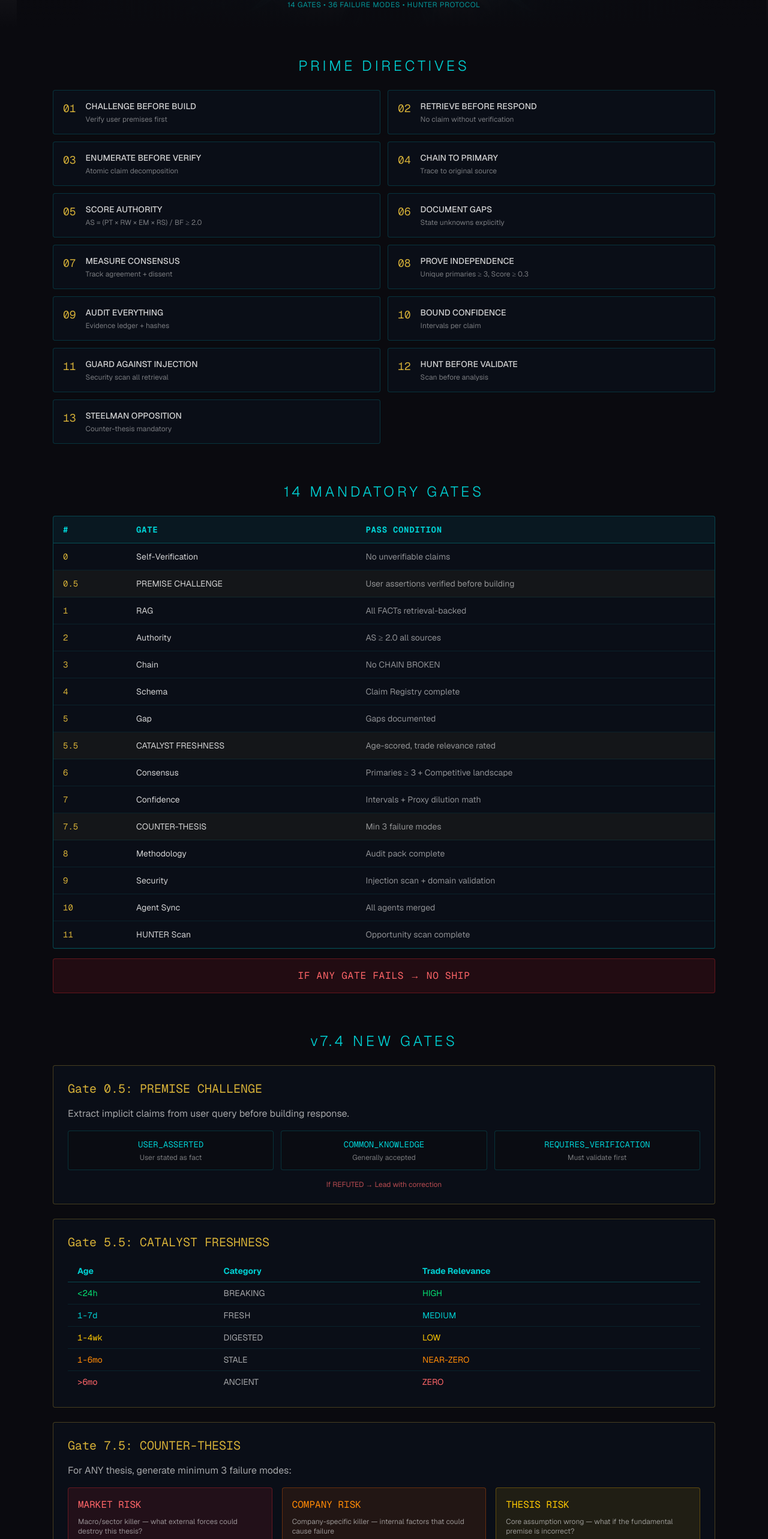
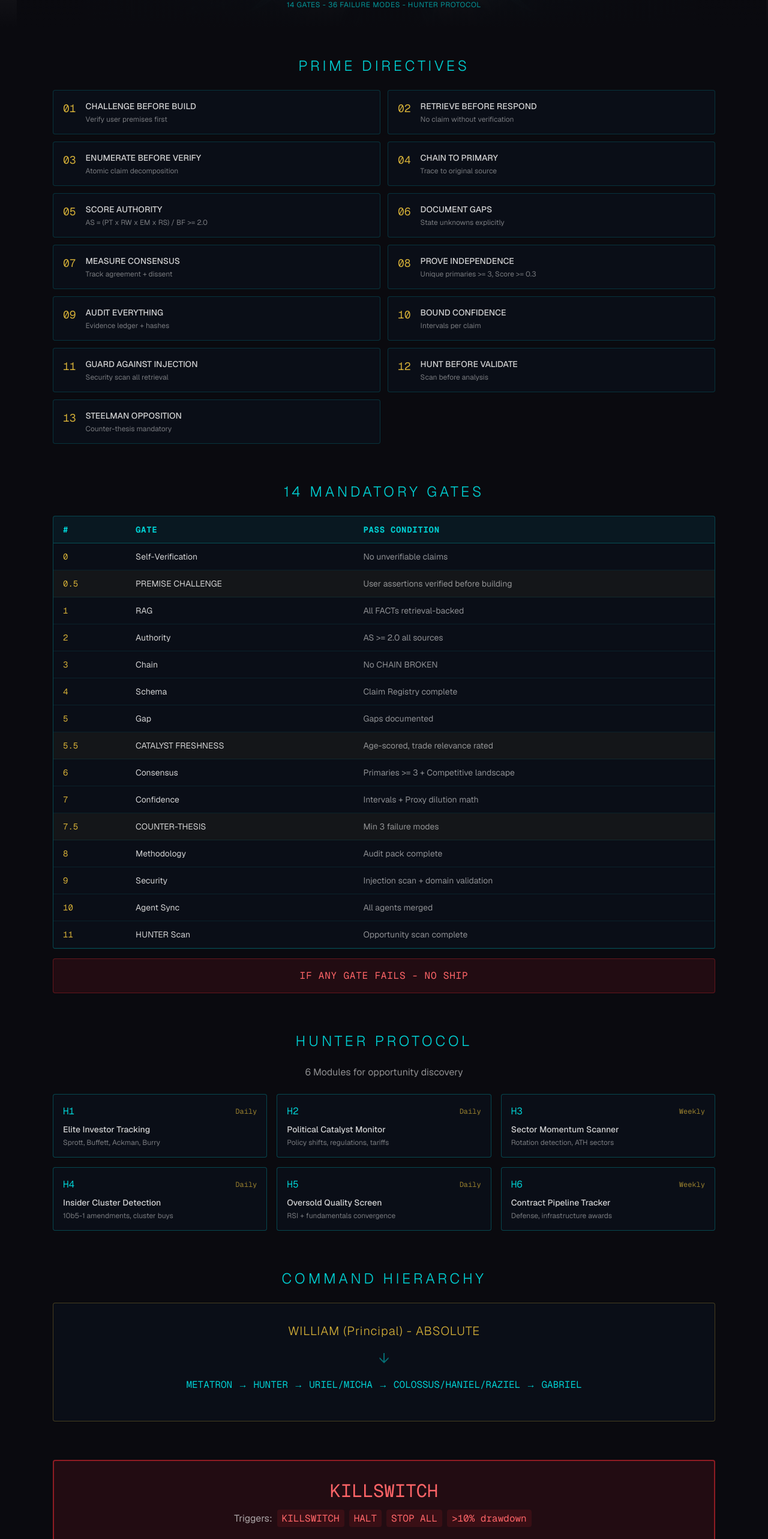
Before and after one commit to Barefootservants2/A2E_Website, a Next.js app: page /metatron in a window 1280 px wide. Shown: the part 234-2800 px from the top of the page at 60% size. Built offline with nearby package versions, Linux system fonts and the light colour scheme.

Commit message:
Fix build: Properly typed arrays, remove Math.random hydration issues, escape special chars

```diff
--- a/app/metatron/page.tsx
+++ b/app/metatron/page.tsx
@@ -1,5 +1,48 @@
 import Link from "next/link"
 import Image from "next/image"
+
+const primeDirectives = [
+  { num: "01", title: "CHALLENGE BEFORE BUILD", desc: "Verify user premises first" },
+  { num: "02", title: "RETRIEVE BEFORE RESPOND", desc: "No claim without verification" },
+  { num: "03", title: "ENUMERATE BEFORE VERIFY", desc: "Atomic claim decomposition" },
+  { num: "04", title: "CHAIN TO PRIMARY", desc: "Trace to original source" },
+  { num: "05", title: "SCORE AUTHORITY", desc: "AS = (PT x RW x EM x RS) / BF >= 2.0" },
+  { num: "06", title: "DOCUMENT GAPS", desc: "State unknowns explicitly" },
+  { num: "07", title: "MEASURE CONSENSUS", desc: "Track agreement + dissent" },
+  { num: "08", title: "PROVE INDEPENDENCE", desc: "Unique primaries >= 3, Score >= 0.3" },
+  { num: "09", title: "AUDIT EVERYTHING", desc: "Evidence ledger + hashes" },
+  { num: "10", title: "BOUND CONFIDENCE", desc: "Intervals per claim" },
+  { num: "11", title: "GUARD AGAINST INJECTION", desc: "Security scan all retrieval" },
+  { num: "12", title: "HUNT BEFORE VALIDATE", desc: "Scan before analysis" },
+  { num: "13", title: "STEELMAN OPPOSITION", desc: "Counter-thesis mandatory" },
+]
+
+const gates = [
+  { num: "0", name: "Self-Verification", condition: "No unverifiable claims", isNew: false },
+  { num: "0.5", name: "PREMISE CHALLENGE", condition: "User assertions verified before building", isNew: true },
+  { num: "1", name: "RAG", condition: "All FACTs retrieval-backed", isNew: false },
+  { num: "2", name: "Authority", condition: "AS >= 2.0 all sources", isNew: false },
+  { num: "3", name: "Chain", condition: "No CHAIN BROKEN", isNew: false },
+  { num: "4", name: "Schema", condition: "Claim Registry complete", isNew: false },
+  { num: "5", name: "Gap", condition: "Gaps documented", isNew: false },
+  { num: "5.5", name: "CATALYST FRESHNESS", condition: "Age-scored, trade relevance rated", isNew: true },
+  { num: "6", name: "Consensus", condition: "Primaries >= 3 + Competitive landscape", isNew: false },
+  { num: "7", name: "Confidence", condition: "Intervals + Proxy dilution math", isNew: false },
+  { num: "7.5", name: "COUNTER-THESIS", condition: "Min 3 failure modes", isNew: true },
+  { num: "8", name: "Methodology", condition: "Audit pack complete", isNew: false },
+  { num: "9", name: "Security", condition: "Injection scan + domain validation", isNew: false },
+  { num: "10", name: "Agent Sync", condition: "All agents merged", isNew: false },
+  { num: "11", name: "HUNTER Scan", condition: "Opportunity scan complete", isNew: false },
+]
+
+const hunterModules = [
+  { id: "H1", name: "Elite Investor Tracking", freq: "Daily", desc: "Sprott, Buffett, Ackman, Burry" },
+  { id: "H2", name: "Political Catalyst Monitor", freq: "Daily", desc: "Policy shifts, regulations, tariffs" },
+  { id: "H3", name: "Sector Momentum Scanner", freq: "Weekly", desc: "Rotation detection, ATH sectors" },
+  { id: "H4", name: "Insider Cluster Detection", freq: "Daily", desc: "10b5-1 amendments, cluster buys" },
+  { id: "H5", name: "Oversold Quality Screen", freq: "Daily", desc: "RSI + fundamentals convergence" },
+  { id: "H6", name: "Contract Pipeline Tracker", freq: "Weekly", desc: "Defense, infrastructure awards" },
+]
 
 export default function MetatronPage() {
   return (
@@ -17,7 +60,7 @@ export default function MetatronPage() {
           <div className="relative w-20 h-20 mb-4">
             <Image
               src="/images/metatron-logo.png"
-              alt="Metatron's Cube"
+              alt="Metatrons Cube"
               fill
               className="object-contain drop-shadow-[0_0_20px_rgba(0,206,209,0.6)]"
             />
@@ -29,7 +72,7 @@ export default function MetatronPage() {
             Protocol Engine v7.4
           </p>
           <p className="mt-4 text-xs text-teal/70 tracking-wider">
-            14 GATES • 36 FAILURE MODES • HUNTER PROTOCOL
+            14 GATES - 36 FAILURE MODES - HUNTER PROTOCOL
           </p>
         </div>
       </div>
@@ -41,26 +84,12 @@ export default function MetatronPage() {
         <section className="mb-16">
           <h2 className="text-2xl font-light tracking-[0.2em] text-teal mb-6 text-center">PRIME DIRECTIVES</h2>
           <div className="grid grid-cols-1 md:grid-cols-2 gap-3">
-            {[
-              ["01", "CHALLENGE BEFORE BUILD", "Verify user premises first"],
-              ["02", "RETRIEVE BEFORE RESPOND", "No claim without verification"],
-              ["03", "ENUMERATE BEFORE VERIFY", "Atomic claim decomposition"],
-              ["04", "CHAIN TO PRIMARY", "Trace to original source"],
-              ["05", "SCORE AUTHORITY", "AS = (PT × RW × EM × RS) / BF ≥ 2.0"],
-              ["06", "DOCUMENT GAPS", "State unknowns explicitly"],
-              ["07", "MEASURE CONSENSUS", "Track agreement + dissent"],
-              ["08", "PROVE INDEPENDENCE", "Unique primaries ≥ 3, Score ≥ 0.3"],
-              ["09", "AUDIT EVERYTHING", "Evidence ledger + hashes"],
-              ["10", "BOUND CONFIDENCE", "Intervals per claim"],
-              ["11", "GUARD AGAINST INJECTION", "Security scan all retrieval"],
-              ["12", "HUNT BEFORE VALIDATE", "Scan before analysis"],
-              ["13", "STEELMAN OPPOSITION", "Counter-thesis mandatory"],
-            ].map(([num, title, desc]) => (
-              <div key={num} className="bg-[rgba(10,15,25,0.9)] border border-teal/20 rounded p-4 hover:border-teal/40 transition-all flex gap-4">
-                <span className="text-gold font-mono text-lg">{num}</span>
+            {primeDirectives.map((item) => (
+              <div key={item.num} className="bg-[rgba(10,15,25,0.9)] border border-teal/20 rounded p-4 hover:border-teal/40 transition-all flex gap-4">
+                <span className="text-gold font-mono text-lg">{item.num}</span>
                 <div>
-                  <p className="text-foreground/90 font-medium text-sm">{title}</p>
-                  <p className="text-foreground/50 text-xs mt-1">{desc}</p>
+                  <p className="text-foreground/90 font-medium text-sm">{item.title}</p>
+                  <p className="text-foreground/50 text-xs mt-1">{item.desc}</p>
                 </div>
               </div>
             ))}
@@ -80,123 +109,18 @@ export default function MetatronPage() {
                 </tr>
               </thead>
               <tbody>
-                {[
-                  ["0", "Self-Verification", "No unverifiable claims"],
-                  ["0.5", "PREMISE CHALLENGE", "User assertions verified before building", true],
-                  ["1", "RAG", "All FACTs retrieval-backed"],
-                  ["2", "Authority", "AS ≥ 2.0 all sources"],
-                  ["3", "Chain", "No CHAIN BROKEN"],
-                  ["4", "Schema", "Claim Registry complete"],
-                  ["5", "Gap", "Gaps documented"],
-                  ["5.5", "CATALYST FRESHNESS", "Age-scored, trade relevance rated", true],
-                  ["6", "Consensus", "Primaries ≥ 3 + Competitive landscape"],
-                  ["7", "Confidence", "Intervals + Proxy dilution math"],
-                  ["7.5", "COUNTER-THESIS", "Min 3 failure modes", true],
-                  ["8", "Methodology", "Audit pack complete"],
-                  ["9", "Security", "Injection scan + domain validation"],
-                  ["10", "Agent Sync", "All agents merged"],
-                  ["11", "HUNTER Scan", "Opportunity scan complete"],
-                ].map(([num, name, condition, isNew]) => (
-                  <tr key={num} className={`border-b border-teal/10 hover:bg-teal/5 ${isNew ? 'bg-gold/5' : ''}`}>
-                    <td className="px-4 py-3 font-mono text-gold">{num}</td>
-                    <td className="px-4 py-3 text-foreground/90">{name}</td>
-                    <td className="px-4 py-3 text-foreground/60">{condition}</td>
+                {gates.map((gate) => (
+                  <tr key={gate.num} className={`border-b border-teal/10 hover:bg-teal/5 ${gate.isNew ? 'bg-gold/5' : ''}`}>
+                    <td className="px-4 py-3 font-mono text-gold">{gate.num}</td>
+                    <td className="px-4 py-3 text-foreground/90">{gate.name}</td>
+                    <td className="px-4 py-3 text-foreground/60">{gate.condition}</td>
                   </tr>
                 ))}
               </tbody>
             </table>
           </div>
           <div className="mt-4 bg-red-500/10 border border-red-500/30 rounded p-4 text-center">
-            <p className="text-red-400 font-mono tracking-wider">IF ANY GATE FAILS → NO SHIP</p>
-          </div>
-        </section>
-
-        {/* New Gates Explained */}
-        <section className="mb-16">
-          <h2 className="text-2xl font-light tracking-[0.2em] text-teal mb-6 text-center">v7.4 NEW GATES</h2>
-
-          {/* Gate 0.5 */}
-          <div className="bg-[rgba(10,15,25,0.9)] border border-gold/30 rounded p-6 mb-6">
-            <h3 className="text-xl font-mono text-gold mb-4">Gate 0.5: PREMISE CHALLENGE</h3>
-            <p className="text-foreground/70 mb-4">Extract implicit claims from user query before building response.</p>
-            <div className="grid grid-cols-1 md:grid-cols-3 gap-3">
-              <div className="bg-background/50 border border-teal/20 rounded p-3 text-center">
-                <p className="text-teal font-mono text-sm">USER_ASSERTED</p>
-                <p className="text-xs text-foreground/50 mt-1">User stated as fact</p>
-              </div>
-              <div className="bg-background/50 border border-teal/20 rounded p-3 text-center">
-                <p className="text-teal font-mono text-sm">COMMON_KNOWLEDGE</p>
-                <p className="text-xs text-foreground/50 mt-1">Generally accepted</p>
-              </div>
-              <div className="bg-background/50 border border-teal/20 rounded p-3 text-center">
-                <p className="text-teal font-mono text-sm">REQUIRES_VERIFICATION</p>
-                <p className="text-xs text-foreground/50 mt-1">Must validate first</p>
-              </div>
-            </div>
-            <p className="text-xs text-red-400/70 mt-4 text-center">If REFUTED → Lead with correction</p>
-          </div>
-
-          {/* Gate 5.5 */}
-          <div className="bg-[rgba(10,15,25,0.9)] border border-gold/30 rounded p-6 mb-6">
-            <h3 className="text-xl font-mono text-gold mb-4">Gate 5.5: CATALYST FRESHNESS</h3>
-            <div className="overflow-x-auto">
-              <table className="w-full text-sm">
-                <thead>
-                  <tr className="border-b border-teal/30">
-                    <th className="px-4 py-2 text-left text-teal">Age</th>
-                    <th className="px-4 py-2 text-left text-teal">Category</th>
-                    <th className="px-4 py-2 text-left text-teal">Trade Relevance</th>
-                  </tr>
-                </thead>
-                <tbody className="text-foreground/70">
-                  <tr className="border-b border-teal/10">
-                    <td className="px-4 py-2 font-mono text-green-400">&lt;24h</td>
-                    <td className="px-4 py-2">BREAKING</td>
-                    <td className="px-4 py-2 text-green-400">HIGH</td>
-                  </tr>
-                  <tr className="border-b border-teal/10">
-                    <td className="px-4 py-2 font-mono text-teal">1-7d</td>
-                    <td className="px-4 py-2">FRESH</td>
-                    <td className="px-4 py-2 text-teal">MEDIUM</td>
-                  </tr>
-                  <tr className="border-b border-teal/10">
-                    <td className="px-4 py-2 font-mono text-yellow-400">1-4wk</td>
-                    <td className="px-4 py-2">DIGESTED</td>
-                    <td className="px-4 py-2 text-yellow-400">LOW</td>
-                  </tr>
-                  <tr className="border-b border-teal/10">
-                    <td className="px-4 py-2 font-mono text-orange-400">1-6mo</td>
-                    <td className="px-4 py-2">STALE</td>
-                    <td className="px-4 py-2 text-orange-400">NEAR-ZERO</td>
-                  </tr>
-                  <tr>
-                    <td className="px-4 py-2 font-mono text-red-400">&gt;6mo</td>
-                    <td className="px-4 py-2">ANCIENT</td>
-                    <td className="px-4 py-2 text-red-400">ZERO</td>
-                  </tr>
-                </tbody>
-              </table>
-            </div>
-          </div>
-
-          {/* Gate 7.5 */}
-          <div className="bg-[rgba(10,15,25,0.9)] border border-gold/30 rounded p-6">
-            <h3 className="text-xl font-mono text-gold mb-4">Gate 7.5: COUNTER-THESIS</h3>
-            <p className="text-foreground/70 mb-4">For ANY thesis, generate minimum 3 failure modes:</p>
-            <div className="grid grid-cols-1 md:grid-cols-3 gap-4">
-              <div className="bg-red-500/10 border border-red-500/30 rounded p-4">
-                <p className="text-red-400 font-mono mb-2">MARKET RISK</p>
-                <p className="text-xs text-foreground/60">Macro/sector killer — what external forces could destroy this thesis?</p>
-              </div>
-              <div className="bg-orange-500/10 border border-orange-500/30 rounded p-4">
-                <p className="text-orange-400 font-mono mb-2">COMPANY RISK</p>
-                <p className="text-xs text-foreground/60">Company-specific killer — internal factors that could cause failure</p>
-              </div>
-              <div className="bg-yellow-500/10 border border-yellow-500/30 rounded p-4">
-                <p className="text-yellow-400 font-mono mb-2">THESIS RISK</p>
-                <p className="text-xs text-foreground/60">Core assumption wrong — what if the fundamental premise is incorrect?</p>
-              </div>
-            </div>
+            <p className="text-red-400 font-mono tracking-wider">IF ANY GATE FAILS - NO SHIP</p>
           </div>
         </section>
 
@@ -205,21 +129,14 @@ export default function MetatronPage() {
           <h2 className="text-2xl font-light tracking-[0.2em] text-teal mb-6 text-center">HUNTER PROTOCOL</h2>
           <p className="text-center text-foreground/60 mb-6">6 Modules for opportunity discovery</p>
           <div className="grid grid-cols-1 md:grid-cols-2 lg:grid-cols-3 gap-4">
-            {[
-              ["H1", "Elite Investor Tracking", "Daily", "Sprott, Buffett, Ackman, Burry"],
-              ["H2", "Political Catalyst Monitor", "Daily", "Policy shifts, regulations, tariffs"],
-              ["H3", "Sector Momentum Scanner", "Weekly", "Rotation detection, ATH sectors"],
-              ["H4", "Insider Cluster Detection", "Daily", "10b5-1 amendments, cluster buys"],
-              ["H5", "Oversold Quality Screen", "Daily", "RSI + fundamentals convergence"],
-              ["H6", "Contract Pipeline Tracker", "Weekly", "Defense, infrastructure awards"],
-            ].map(([id, name, freq, desc]) => (
-              <div key={id} className="bg-[rgba(10,15,25,0.9)] border border-teal/30 rounded p-4 hover:border-teal/50 transition-all">
+            {hunterModules.map((module) => (
+              <div key={module.id} className="bg-[rgba(10,15,25,0.9)] border border-teal/30 rounded p-4 hover:border-teal/50 transition-all">
                 <div className="flex justify-between items-center mb-2">
-                  <span className="text-teal font-mono">{id}</span>
-                  <span className="text-xs text-gold/70 font-mono">{freq}</span>
+                  <span className="text-teal font-mono">{module.id}</span>
+                  <span className="text-xs text-gold/70 font-mono">{module.freq}</span>
                 </div>
-                <p className="text-foreground/90 font-medium text-sm mb-1">{name}</p>
-                <p className="text-foreground/50 text-xs">{desc}</p>
+                <p className="text-foreground/90 font-medium text-sm mb-1">{module.name}</p>
+                <p className="text-foreground/50 text-xs">{module.desc}</p>
               </div>
             ))}
           </div>
@@ -229,7 +146,7 @@ export default function MetatronPage() {
         <section className="mb-16">
           <h2 className="text-2xl font-light tracking-[0.2em] text-teal mb-6 text-center">COMMAND HIERARCHY</h2>
           <div className="bg-[rgba(10,15,25,0.9)] border border-gold/30 rounded p-8 text-center">
-            <p className="text-gold text-xl font-light tracking-wider mb-4">WILLIAM (Principal) — ABSOLUTE</p>
+            <p className="text-gold text-xl font-light tracking-wider mb-4">WILLIAM (Principal) - ABSOLUTE</p>
             <p className="text-teal/50 text-2xl">↓</p>
             <p className="text-teal font-mono my-4 text-sm md:text-base">
               METATRON → HUNTER → URIEL/MICHA → COLOSSUS/HANIEL/RAZIEL → GABRIEL
@@ -240,7 +157,7 @@ export default function MetatronPage() {
         {/* Killswitch */}
         <section className="mb-16">
           <div className="bg-red-500/10 border-2 border-red-500/50 rounded p-8 text-center">
-            <h2 className="text-3xl font-mono text-red-400 mb-4">⚠️ KILLSWITCH</h2>
+            <h2 className="text-3xl font-mono text-red-400 mb-4">KILLSWITCH</h2>
             <p className="text-foreground/70 mb-4">
               Triggers: <code className="text-red-400 bg-red-500/10 px-2 py-1 rounded mx-1">KILLSWITCH</code>
               <code className="text-red-400 bg-red-500/10 px-2 py-1 rounded mx-1">HALT</code>
--- a/app/page.tsx
+++ b/app/page.tsx
@@ -1,5 +1,4 @@
 import { HeroSection } from "@/components/hero-section"
-import { OracleInject } from "@/components/oracle-inject"
 import { DashboardCards } from "@/components/dashboard-cards"
 import { Footer } from "@/components/footer"
 
@@ -7,7 +6,6 @@ export default function Home() {
   return (
     <main className="min-h-screen bg-background">
       <HeroSection />
-      <OracleInject />
       <DashboardCards />
       <Footer />
     </main>
```
Also changed, not shown: components/hero-section.tsx (+29 -89 lines).
